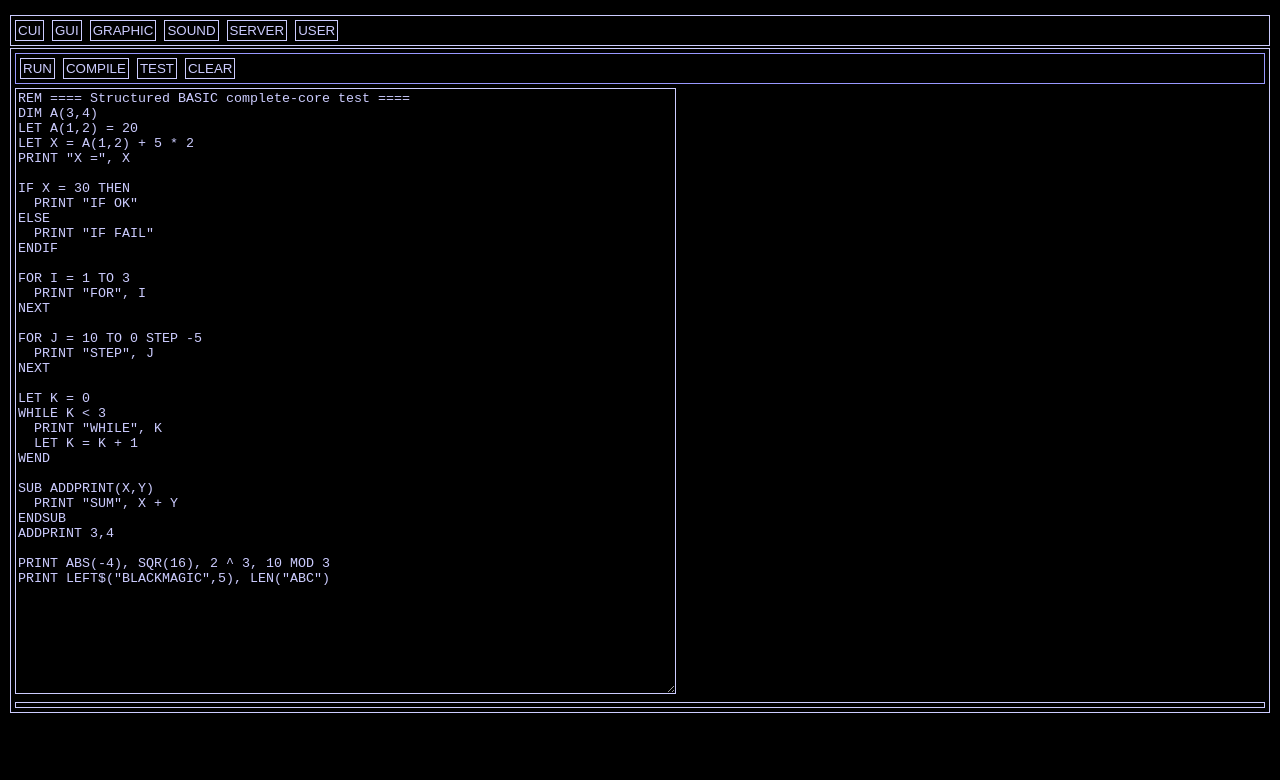
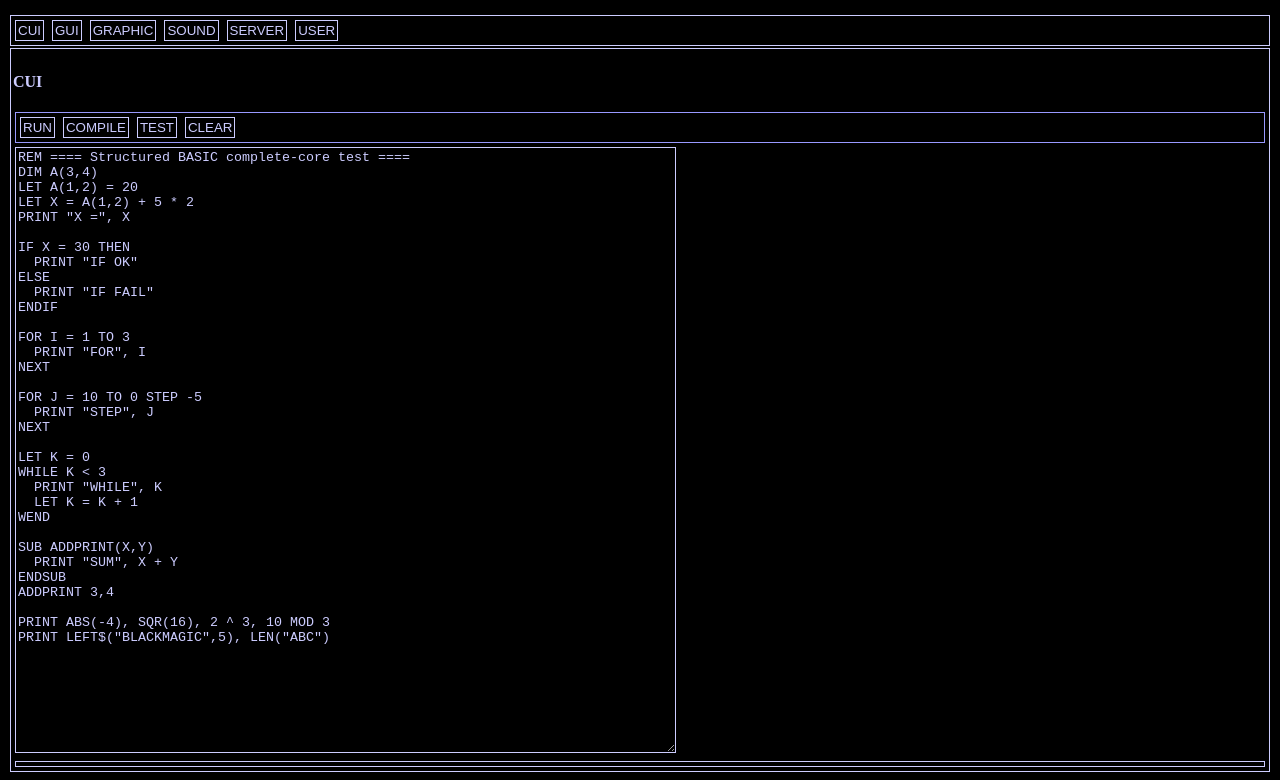
Before and after one commit to nysh2480/BLACKMAGIC, a website: page index.html in a window 1280 px wide. Shown: the part 44-824 px from the top of the page. Before the commit the page ends 800 px from the top, so only its background shows below. Drawn offline with Linux system fonts and the light colour scheme.

Commit message:
Update index.html

```diff
--- a/index.html
+++ b/index.html
@@ -105,6 +105,7 @@ SUB definitions are registered into DIC.USER immediately; forward references are
 <button class="unit" onclick="BLACK.SYS.ON('USER')">USER</button>
 </div>
 <div id="CUI" class="unit">
+<h4>CUI</h4>
 <div class="unit" style="border-color:#99F">
 <button class="unit" onclick="BLACK.CUI.RUN()">RUN</button>
 <button class="unit" onclick="BLACK.CUI.COMPILE()">COMPILE</button>
```
